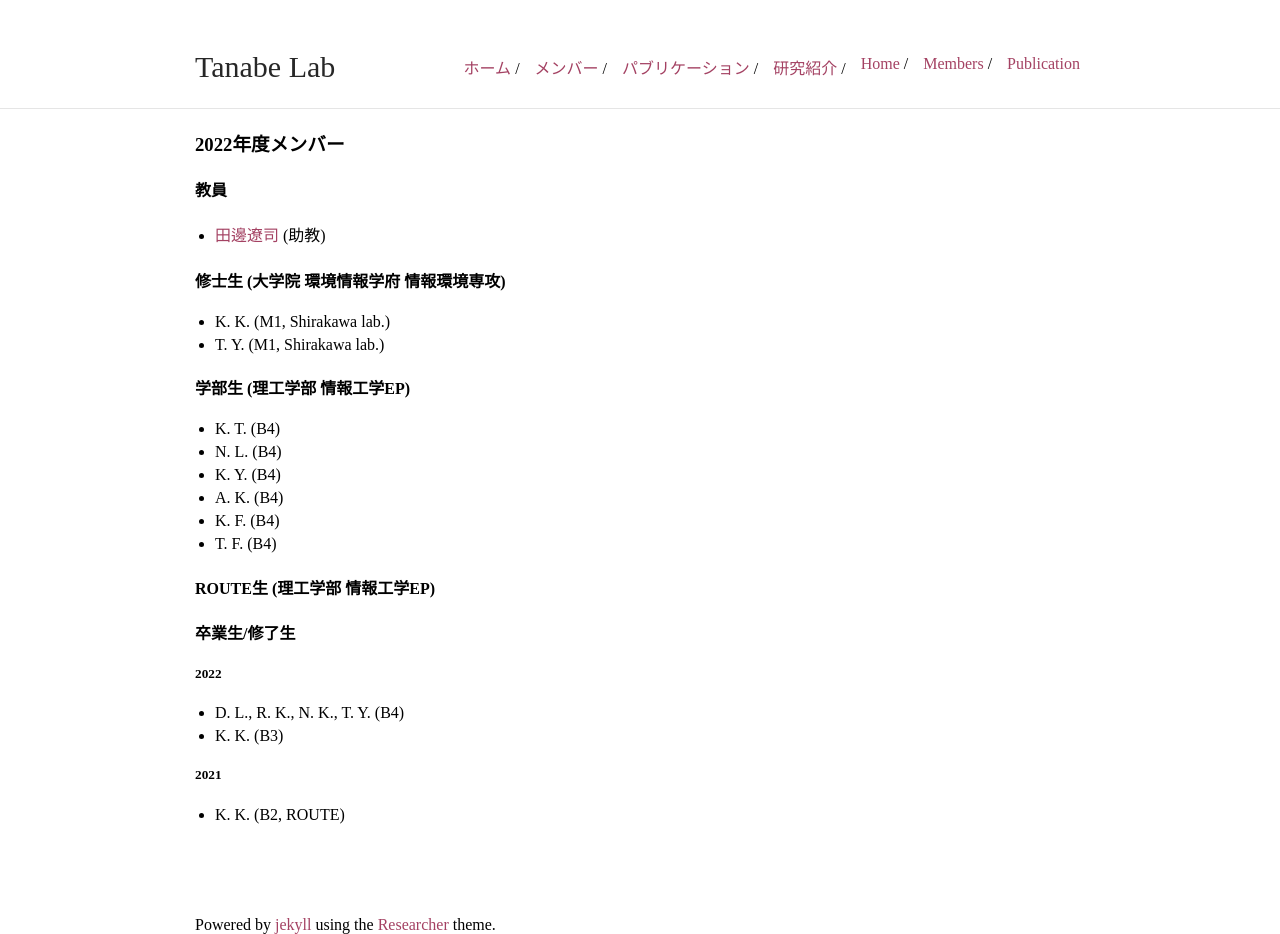
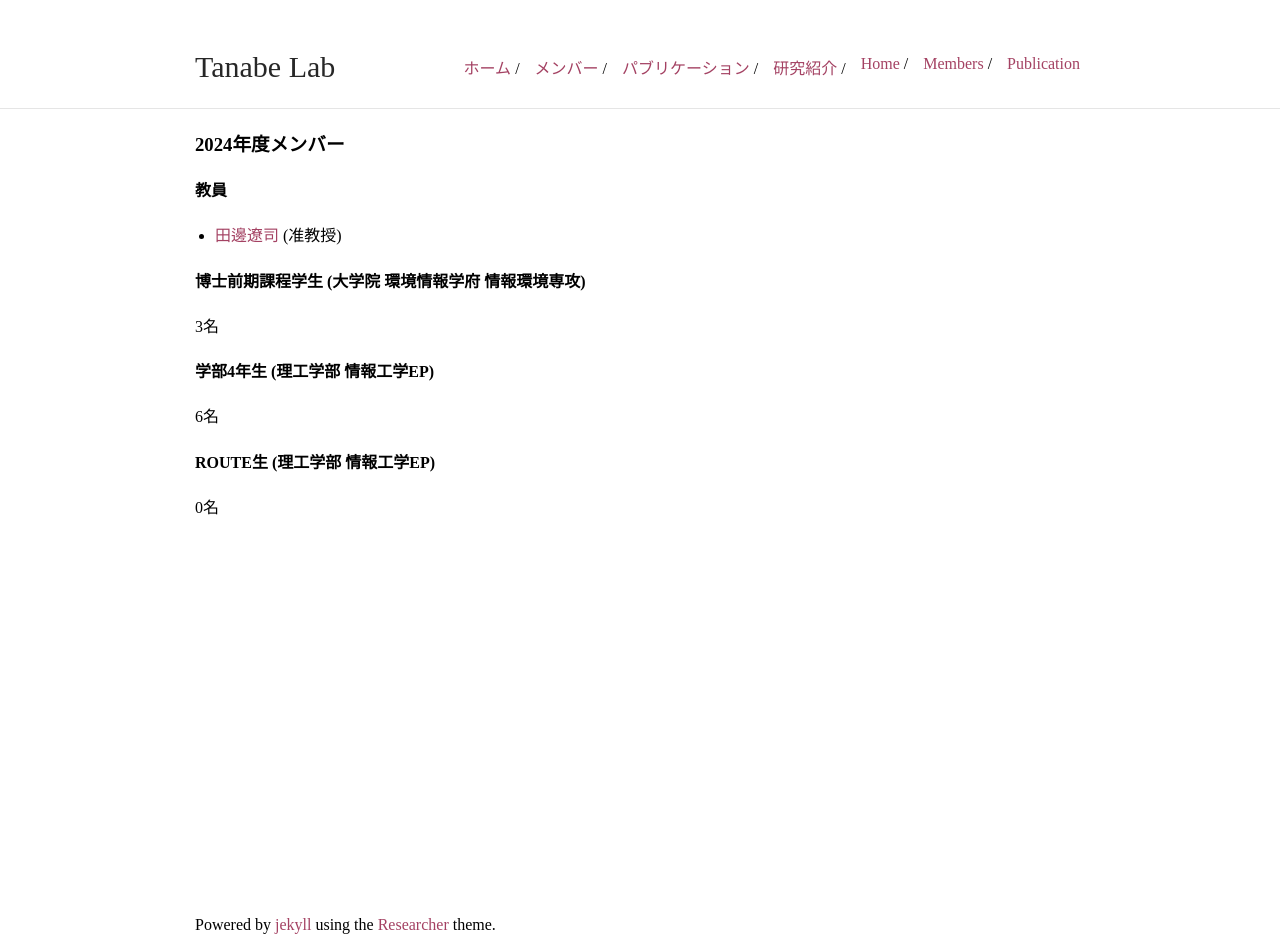
Before and after one commit to aopt-lab/aopt-lab.github.io, a Jekyll site: the page built from members.md, in a window 1280 px wide. Built offline with Jekyll 4.4.1, drawn with Linux system fonts in a browser that asks for light colours.

Commit message:
update news

```diff
--- a/members.md
+++ b/members.md
@@ -3,34 +3,20 @@ layout: default
 title: 田邊研究室
 ---
 
-### 2022年度メンバー
+### 2024年度メンバー
 
 #### 教員
 
-- [田邊遼司](https://ryojitanabe.github.io/index-j) (助教)
+- [田邊遼司](https://ryojitanabe.github.io/index-j) (准教授)
 
-#### 修士生 (大学院 環境情報学府 情報環境専攻)
+#### 博士前期課程学生 (大学院 環境情報学府 情報環境専攻)
 
-- K. K. (M1, Shirakawa lab.)
-- T. Y. (M1, Shirakawa lab.)
+3名
 
-#### 学部生 (理工学部 情報工学EP)
+#### 学部4年生 (理工学部 情報工学EP)
 
-- K. T. (B4)
-- N. L. (B4)
-- K. Y. (B4)
-- A. K. (B4)
-- K. F. (B4)
-- T. F. (B4)
+6名
 
 #### ROUTE生 (理工学部 情報工学EP)
 
-#### 卒業生/修了生
-
-##### 2022
-- D. L., R. K., N. K., T. Y. (B4)
-- K. K. (B3)
-
-##### 2021
-
-- K. K. (B2, ROUTE)
+0名
```
Also changed, not shown: index.md (+3 -1 lines), members-en.md (+5 -19 lines).
